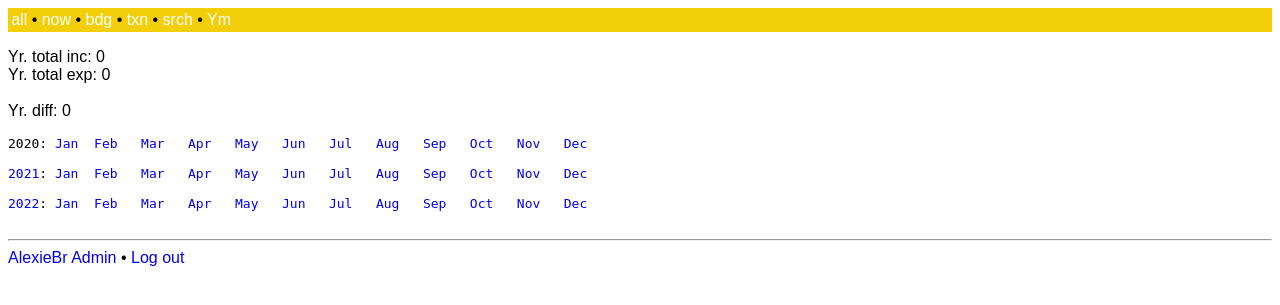
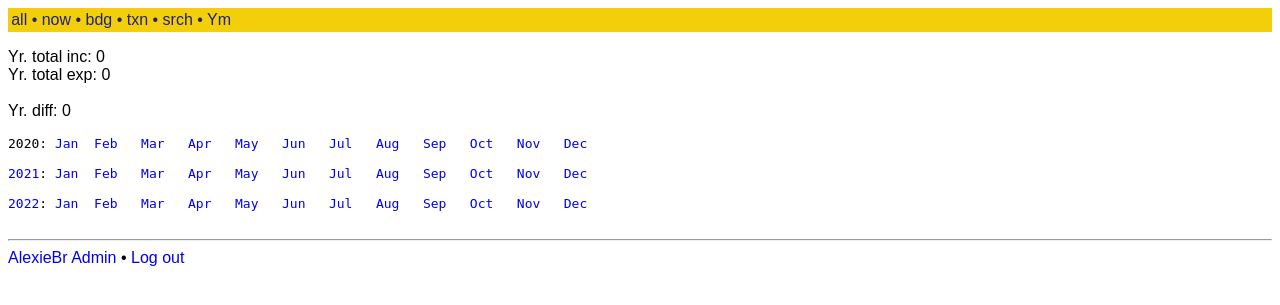
Before and after one commit to heitorchang/alexiebr, a Django app: page /hist/ in a window 1280 px wide. Shown: the top 305 px of the page. Run offline with Django 3.2, Linux system fonts and the light colour scheme; the visitor is signed in with stand-in values (Sample User, id 1); data that the repository does not hold is empty.

Commit message:
blue font

```diff
--- a/alexieui/templates/alexieui/base.html
+++ b/alexieui/templates/alexieui/base.html
@@ -65,11 +65,11 @@
          .nav {
              background-color: #f2cf0a;
              padding: 0.2em;
-             color: #000;
+             color: #227;
          }
 
          .nav a {
-             color: #FFF;
+             color: #227;
          }
 
          .tlistdate {
```
